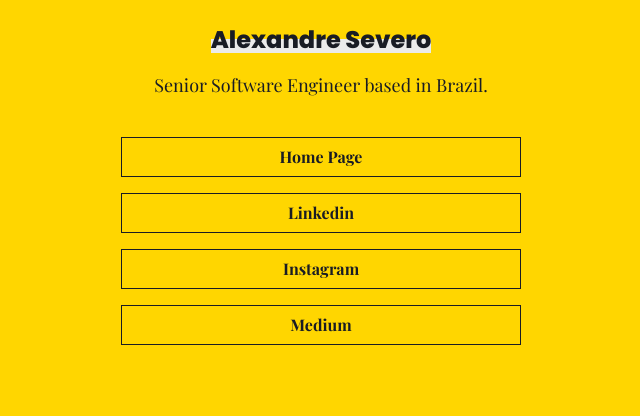
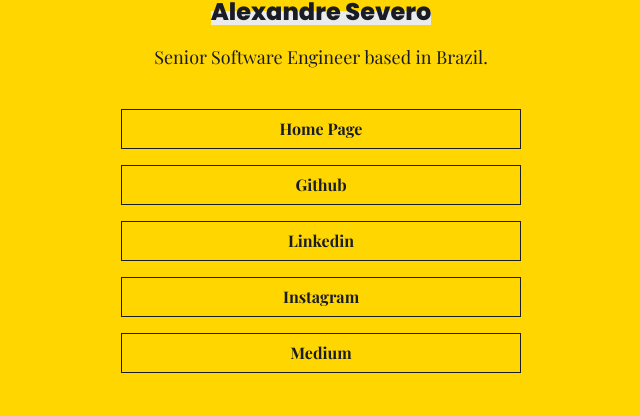
Before and after one commit to alesevero/link-tree, a plain HTML site: page index.html in a window 1280 px wide. Shown: the part 283-699 px from the top of the page, without its empty margins (319-959 px from the left). Drawn offline with nearby package versions, Linux system fonts and the light colour scheme.

Commit message:
adding github link

```diff
--- a/index.html
+++ b/index.html
@@ -24,6 +24,11 @@
                 id="home-page">Home Page</a>
           </li>
           <li>
+            <a href="https://github.com/alesevero"
+              class="link"
+              id="medium">Github</a>
+          </li>
+          <li>
               <a href="https://www.linkedin.com/in/alesevero/"
                 class="link"
                 id="linkedin">Linkedin</a>
```
Also changed, not shown: 1 other file.
